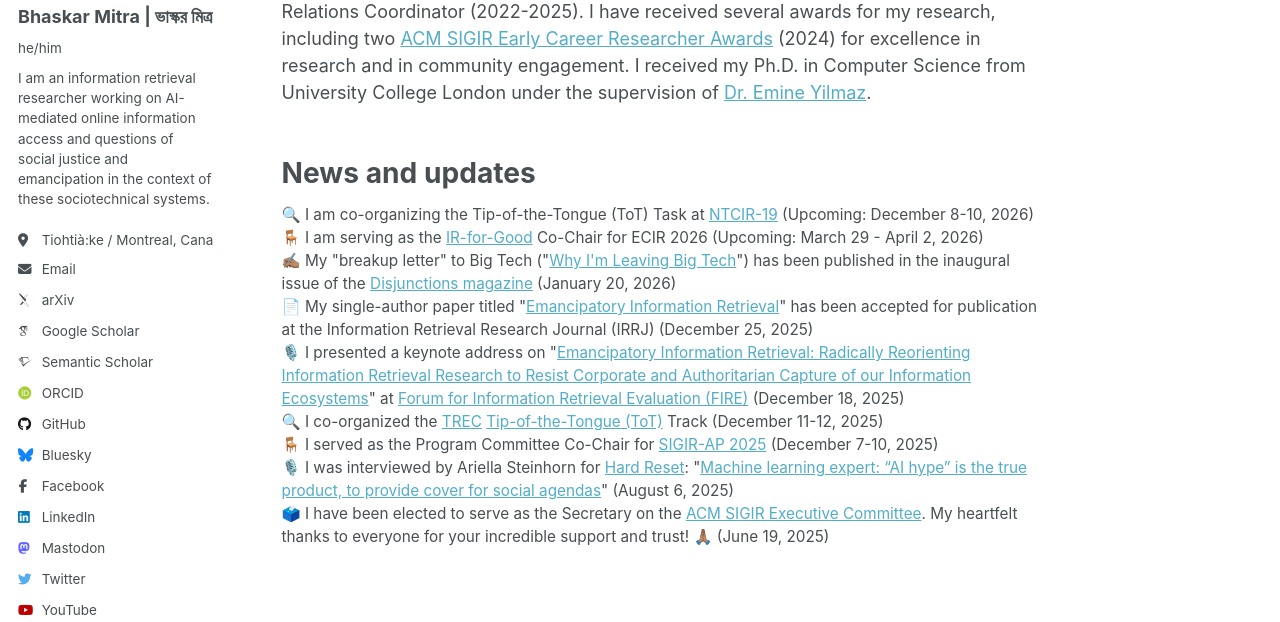
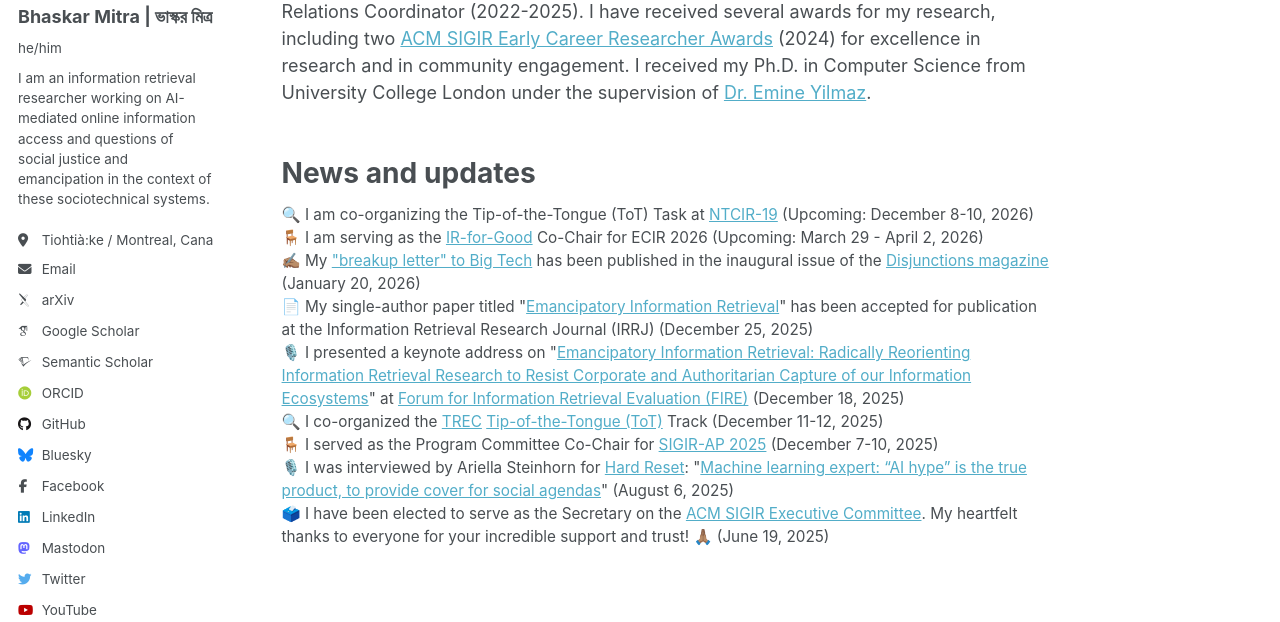
Before and after one commit to bhaskar-mitra/bhaskar-mitra.github.io, a Jekyll site: the page built from _pages/about.md, in a window 1280 px wide and 900 px high, cut to the strip 278-900 px from the top of the window. Built offline with Jekyll 4.4.1, drawn with Linux system fonts in a browser that asks for light colours; some web fonts are replaced.

Commit message:
Update about.md

```diff
--- a/_pages/about.md
+++ b/_pages/about.md
@@ -22,7 +22,7 @@
 <br/>
 🪑 I am serving as the <a href="https://ecir2026.eu/calls/call-for-ir-for-good-papers">IR-for-Good</a> Co-Chair for ECIR 2026 (Upcoming: March 29 - April 2, 2026)
 <br/>
-✍🏽 My "breakup letter" to Big Tech ("<a href="https://disjunctionsmag.com/articles/why-leaving-big-tech/">Why I'm Leaving Big Tech</a>") has been published in the inaugural issue of the <a href="https://disjunctionsmag.com/">Disjunctions magazine</a> (January 20, 2026)
+✍🏽 My <a href="https://disjunctionsmag.com/articles/why-leaving-big-tech/">"breakup letter" to Big Tech</a> has been published in the inaugural issue of the <a href="https://disjunctionsmag.com/">Disjunctions magazine</a> (January 20, 2026)
 <br/>
 📄 My single-author paper titled "<a href="https://irrj.org/article/view/24531">Emancipatory Information Retrieval</a>" has been accepted for publication at the Information Retrieval Research Journal (IRRJ) (December 25, 2025)
 <br/>
```
